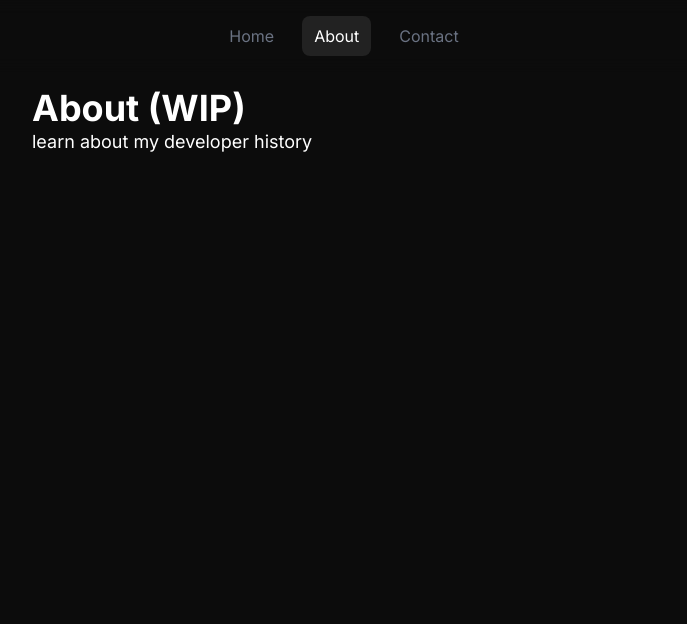
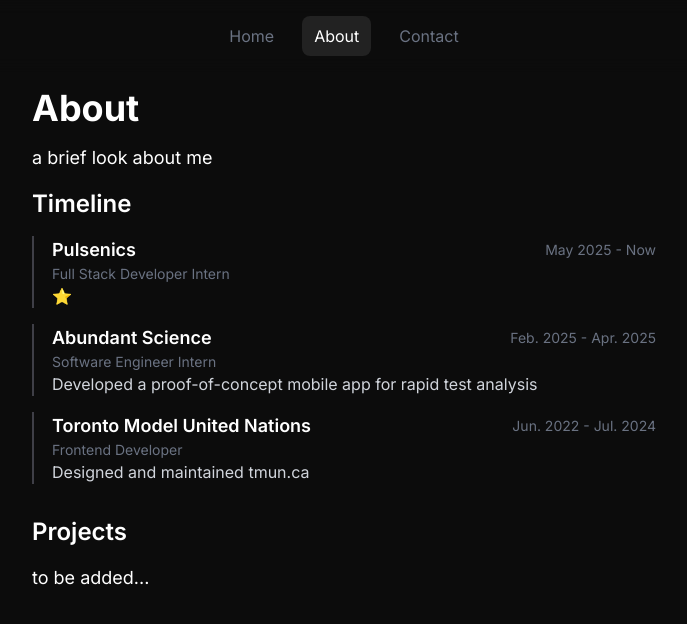
Before and after one commit to notMarkMP1/markpeng.github.io, a Next.js app: page /about in a window 1280 px wide. Shown: the top 624 px of the page, without its empty margins (296-983 px from the left). Built offline with nearby package versions, Linux system fonts and the light colour scheme.

Commit message:
version 1 of timeline done

```diff
--- a/app/about/page.tsx
+++ b/app/about/page.tsx
@@ -1,14 +1,55 @@
 import FadeInSection from "@/app/components/FadeInSection";
+import Timeline from "@/app/components/Timeline";
 
-export default function about() {
+
+export default function About() {
+
+  const timelineItems = [
+    {
+      date: "May 2025 - Now",
+      title: "Full Stack Developer Intern",
+      company: "Pulsenics",
+      description: "⭐",
+      link: "https://www.pulsenics.com/"
+    },
+    {
+      date: "Feb. 2025 - Apr. 2025",
+      title: "Software Engineer Intern",
+      company: "Abundant Science",
+      description: "Developed a proof-of-concept mobile app for rapid test analysis",
+      link: "https://abundant.science"
+    },
+    {
+      date: "Jun. 2022 - Jul. 2024",
+      title: "Frontend Developer",
+      company: "Toronto Model United Nations",
+      description: "Designed and maintained tmun.ca",
+      link: "https://tmun.ca"
+    }
+  ];
+  // placeholders for now
+
+
   return (
     <div className="max-w-2xl mx-auto px-4 py-4 sm:px-6">
-      <div className="flex flex-col justify-center">
+      <div className="flex flex-col justify-center space-y-4">
         <FadeInSection>
-          <h1 className="text-4xl font-bold">About (WIP)</h1>
+          <h1 className="text-4xl font-bold">About</h1>
         </FadeInSection>
         <FadeInSection delay={0.2}>
-          <p className="text-lg">learn about my developer history</p>
+          <p className="text-lg">a brief look about me</p>
+        </FadeInSection>
+        <FadeInSection delay={0.4}>
+          <h2 className="text-2xl font-semibold">Timeline</h2>
+        </FadeInSection>
+        <FadeInSection delay={0.6}>
+          <Timeline items={timelineItems} />
+        </FadeInSection>
+        <FadeInSection delay={0.8}>
+          <h2 className="text-2xl font-semibold">Projects</h2>
+        </FadeInSection>
+        <FadeInSection delay={1.0}>
+          <p className="text-lg">to be added...</p>
         </FadeInSection>
       </div>
     </div>
--- /dev/null
+++ b/app/components/Timeline.tsx
@@ -0,0 +1,41 @@
+'use client';
+import { motion } from 'framer-motion';
+
+interface TimelineProps {
+    items: {
+        date: string;
+        title: string;
+        company: string;
+        description: string;
+        link: string;
+    }[];
+}
+
+export default function Timeline({items}: TimelineProps) {
+    return (
+        <>
+            {items.map((item, index) => (
+                <motion.div key={index} className="relative mb-4 cursor-pointer"
+                    whileHover={{
+                        scale: 1.05,
+                    }}
+                    whileTap={{
+                        scale: 0.98,
+                    }}
+                    transition={{ type: "spring", stiffness: 300, damping: 20 }}
+                    onClick={() => window.open(item.link, "_blank")}
+                >
+                    <div className="absolute left-0 top-0 h-full w-0.5 bg-zinc-700" aria-hidden="true"></div>
+                    <div className="ml-5">
+                        <div className="flex justify-between items-center">
+                            <h3 className="text-lg font-semibold">{item.company}</h3>
+                            <span className="text-sm text-gray-500">{item.date}</span>
+                        </div>
+                        <p className="text-sm text-gray-500">{item.title}</p>
+                        <p className="text-gray-300">{item.description}</p>
+                    </div>
+                </motion.div>
+            ))}
+        </>
+    );
+}
--- a/app/contact/page.tsx
+++ b/app/contact/page.tsx
@@ -6,7 +6,7 @@
       <FadeInSection>
         <h1 className="text-3xl font-bold">Contact</h1>
       </FadeInSection>
-      <FadeInSection>
+      <FadeInSection delay={0.2}>
         <p className="text-lg">markminpeng [at] gmail [dot] com</p>
       </FadeInSection>
     </div>
```
